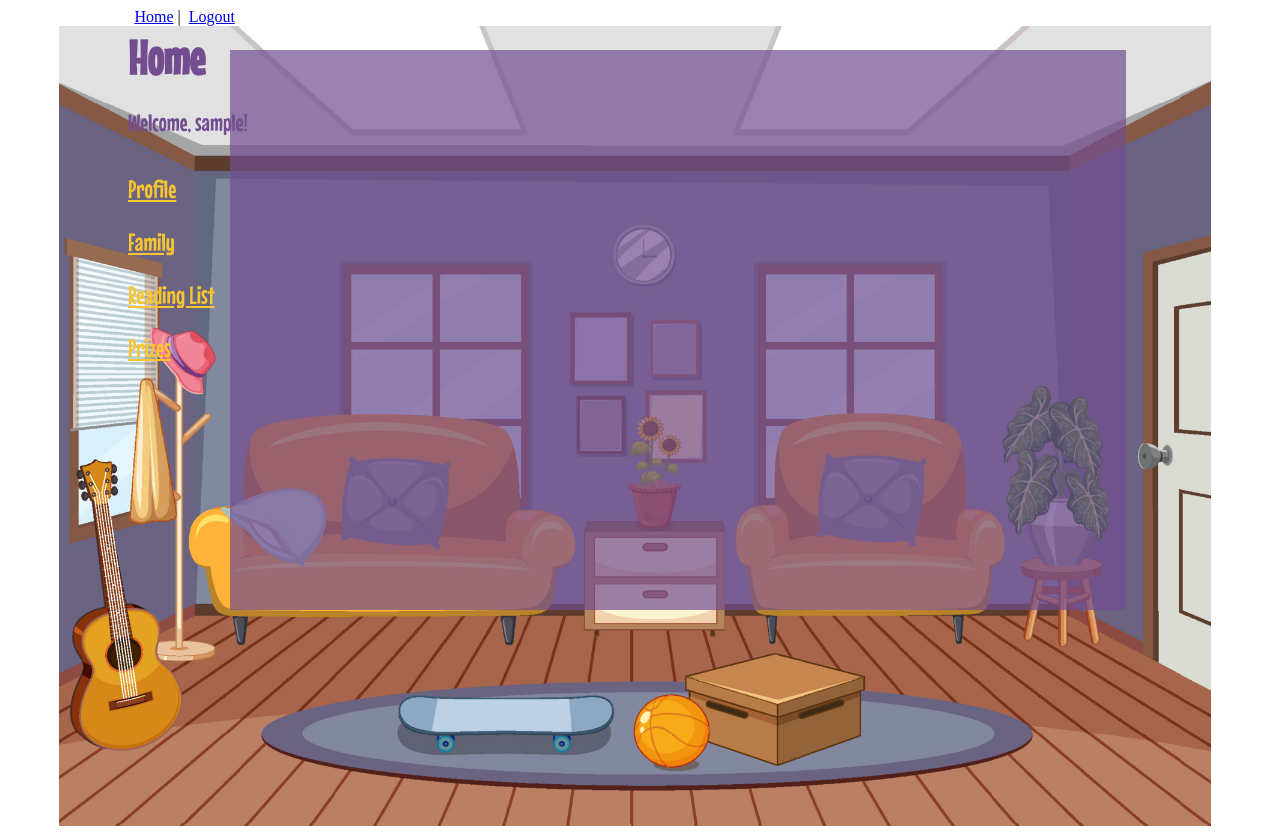
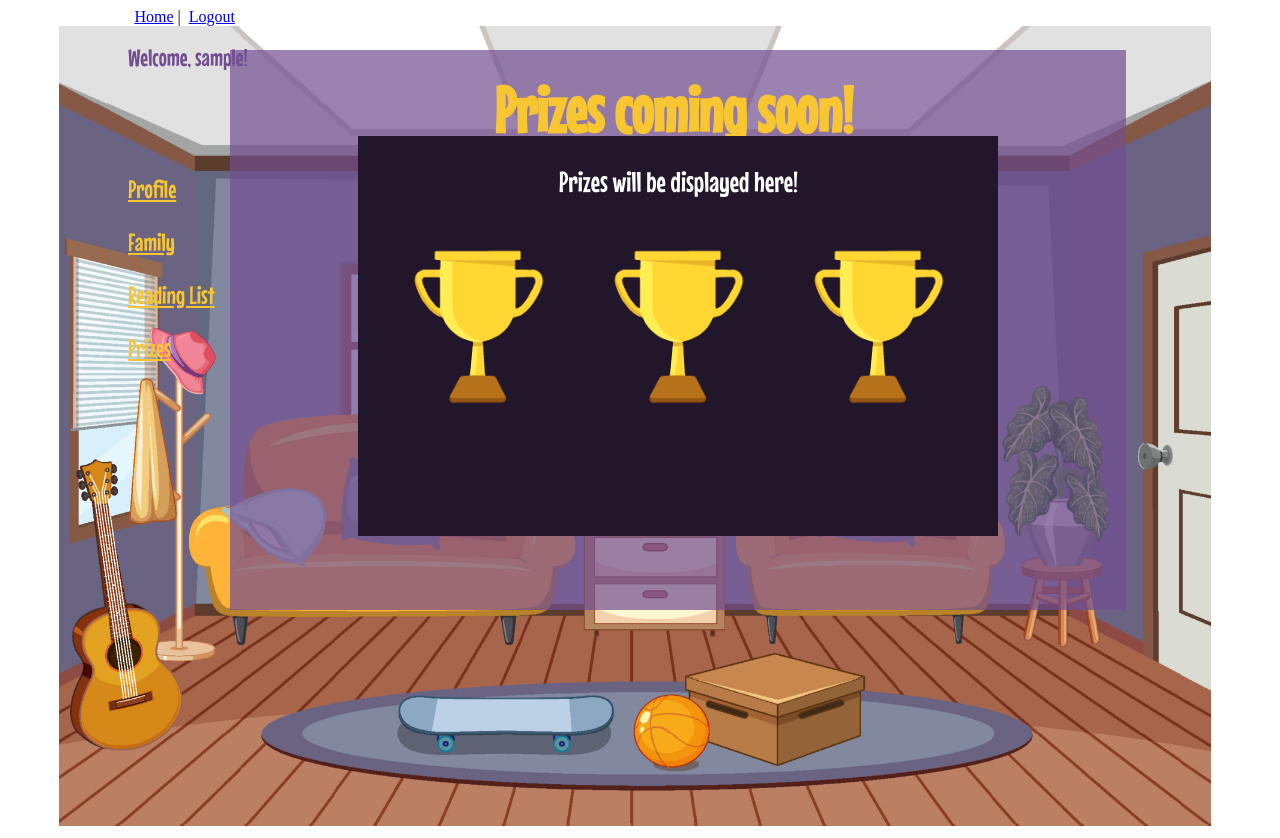
Before and after one commit to avianscript/Bookworm_App_Capstone, a Vue app in the folder vue/: page /prizes in a window 1280 px wide. Built offline with nearby package versions, Linux system fonts and the light colour scheme; sample sign-in values are in the browser's storage.

Commit message:
prizes coming soon!

```diff
--- a/vue/src/views/Family.vue
+++ b/vue/src/views/Family.vue
@@ -18,7 +18,9 @@
           >Reading List</router-link
         >
       </p>
-      <p>Prizes</p>
+      <p>
+        <router-link class="prizelink" :to="{ name: 'prizes' }">
+          Prizes</router-link></p>
     </div>
     <div class="familywindow">
       <div class="headline">
@@ -198,7 +200,7 @@ h3 {
     font-family: "Mouse Memoirs", sans-serif;
 }
 
-.familylink {
+.familylink, .prizelink {
   color: #f8c630;
 }
 </style>
--- a/vue/src/views/Home.vue
+++ b/vue/src/views/Home.vue
@@ -29,10 +29,11 @@ export default {
 </script>
 
 <style>
-  .homebackground{
-height: 90vh;
-  width: 100vw;
-  }
+   .homebackground {
+      width: 90vw;
+      height: 100vh;
+      padding-left: 4%;
+    }
 
   h1 {
   margin: 10px;
--- a/vue/src/views/Prizes.vue
+++ b/vue/src/views/Prizes.vue
@@ -2,7 +2,6 @@
 <div>
     <img class="homebackground" src="living-room.jpg">
         <div class="home">
-            <h1>Home</h1>
             <p>Welcome, {{username}}!</p>
         </div>
         <div class="nav">
@@ -12,8 +11,14 @@
             <p><router-link class="prizeslink" :to="{ name: 'prizes' }">Prizes</router-link></p>
         </div>
          <div class="prizewindow">
+             <h1 class="pageheading">Prizes coming soon!</h1>
         </div>
-        <div class="familymembers">
+         <div class="prizebody">
+             <p>Prizes will be displayed here!</p>
+             <img id="trophy" src="trophy1.png">
+             <img id="trophy" src="trophy1.png">
+             <img id="trophy" src="trophy1.png">
+
         </div>
 </div>
 </template>
@@ -45,13 +50,18 @@
   font-size: 150%;
 }
 
-.familymembers {
-  height: 50%;
-  width: 50%;
-  background-color: #22162b;
-  position: relative;
-  margin: 0 auto;
-  color: white;
+.prizebody {
+    position: absolute;
+    height: 50%;
+    width: 50%;
+    top: 17%;
+    left: 28%;
+    background-color: #22162b;
+    margin: 0 auto;
+    color: white;
+    font-family: "Mouse Memoirs", sans-serif;
+    font-size: 1.8em;
+    text-align: center;
 }
 
 .prizewindow {
@@ -64,4 +74,15 @@
   width: 70vw;
 }
 
+.pageheading {
+    font-family: "Mouse Memoirs", sans-serif;
+    font-size: 4em;
+    padding-top: 1.5%;
+    color: #F8C630;
+}
+
+#trophy {
+    height: 50%;
+}
+
 </style>
--- a/vue/src/views/ReadingList.vue
+++ b/vue/src/views/ReadingList.vue
@@ -9,7 +9,7 @@
     <p><router-link class="profilelink" v-bind:to="{name: 'profile'}">Profile</router-link> </p>
     <p><router-link class="familylink" :to="{ name: 'family'}">Family</router-link></p>
     <p><router-link class="readinglistlink" :to="{ name: 'readingList' }">Reading List</router-link></p>
-    <p>Prizes</p>
+    <p><router-link class="prizelink" :to="{ name: 'prizes' }">Prizes</router-link></p>
     </div>
 
      <div class="profilewindow">
```
Also changed, not shown: vue/public/trophy1.png (added).
